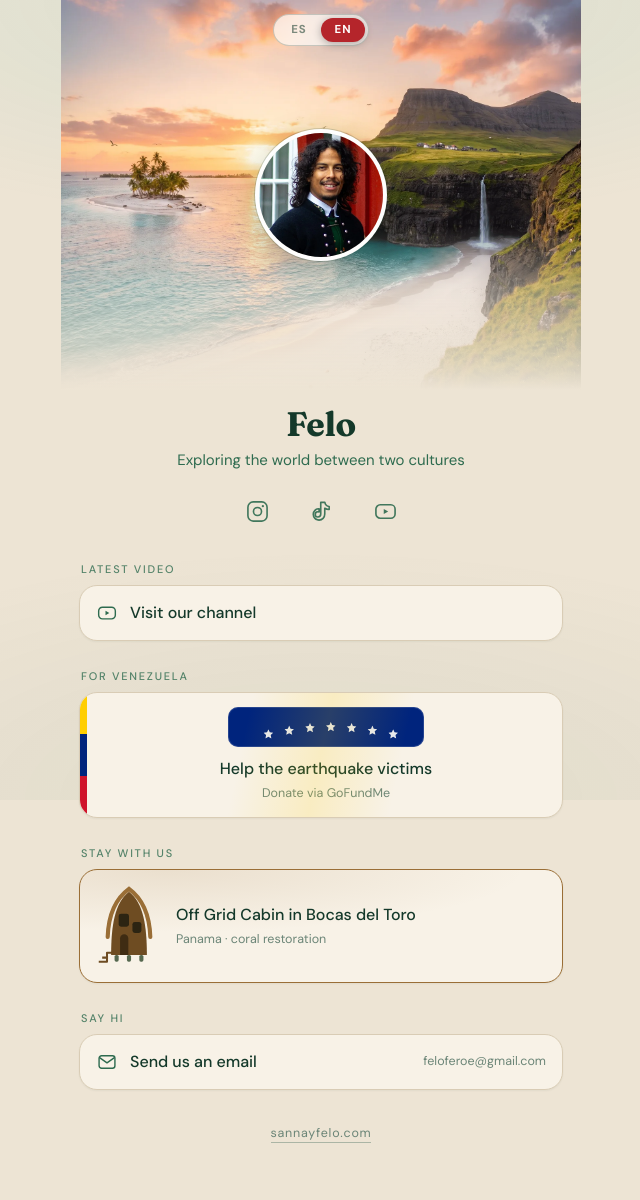
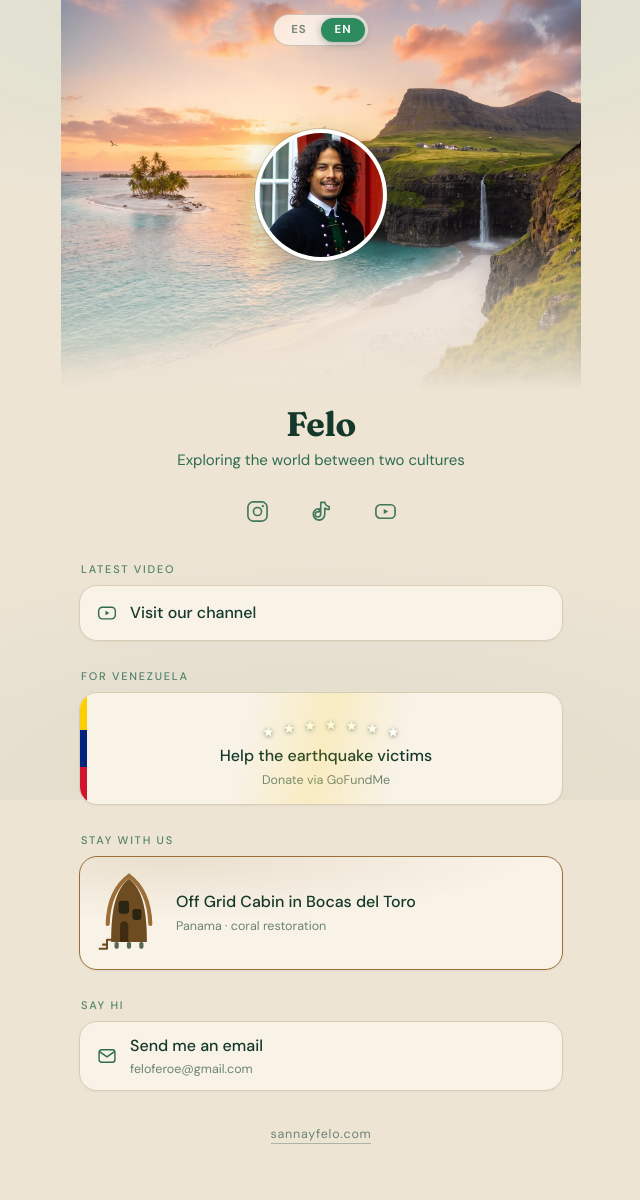
Before and after one commit to felonativo/work, a PHP site: page /felo/index.php in a window 1280 px wide. Shown: the whole page, without its empty margins (319-959 px from the left). Before the commit the page ends 1143 px from the top, so only its background shows below. Run offline with PHP 8.4, Linux system fonts and the light colour scheme; data that the repository does not hold is empty.

Commit message:
Green switch knob, star shadows instead of blue band, singular contact copy on personal pages
Co-Authored-By: Claude Opus 5 <noreply@anthropic.com>
Claude-Session: https://claude.ai/code/session_01Wnra6ZudjXYQqNCDEkM5cc

```diff
--- a/site/assets/style.css
+++ b/site/assets/style.css
@@ -20,6 +20,7 @@
 
   --wrap: 520px;
   --r: 18px;
+  --switch:     #2E8B5F;   /* language toggle knob */
   --ease: cubic-bezier(.2, .7, .3, 1);
 }
 
@@ -246,6 +247,8 @@ a.avatar:hover { transform: translateY(-3px); }
   padding: 12px 16px;
 }
 .card.row .ico { display: grid; place-items: center; width: 22px; color: var(--muted); flex: none; }
+.card.row .card-body { flex: 1; padding: 0; }
+.card.row .card-body .card-meta { margin-top: 2px; text-align: left; }
 .card.row .ico svg { width: 20px; height: 20px; }
 .card.row .card-label { flex: 1; }
 .card.row .card-meta { margin: 0; text-align: right; }
@@ -376,6 +379,7 @@ a.avatar:hover { transform: translateY(-3px); }
    ══════════════════════════════════════════════════════════════════ */
 
 [data-theme="sand"] {
+  --switch:     #2E8B5F;
   --bg:         #EDE4D4;
   --surface:    #F8F2E7;
   --surface-hi: #FFFDF8;
@@ -434,19 +438,16 @@ a.avatar:hover { transform: translateY(-3px); }
 [data-theme="sand"] .foot { color: var(--muted); }
 [data-theme="sand"] .foot a { border-color: rgba(107,133,119,.5); }
 
-/* Venezuela: white stars need a blue field on a light ground —
-   which is exactly what the real flag does. */
-.starfield { display: block; }
-[data-theme="sand"] .starfield {
-  width: 196px;
-  margin: 14px auto 2px;
-  padding: 3px 0 5px;
-  border-radius: 10px;
-  background: #00247D;
-  box-shadow: inset 0 0 0 1px rgba(255,255,255,.14);
+/* Venezuela: no blue field — each star carries its own soft shadow
+   so it lifts off the sand on its own. */
+[data-theme="sand"] .vzla .stars use {
+  opacity: 1;
+  filter: drop-shadow(0 1.5px 2.5px rgba(20,57,42,.55));
 }
-[data-theme="sand"] .vzla .stars { margin: 0 auto; }
-[data-theme="sand"] .vzla .stars use { opacity: .9; }
+[data-theme="sand"] .vzla:hover .stars use,
+[data-theme="sand"] .vzla:focus-visible .stars use {
+  filter: drop-shadow(0 2px 5px rgba(20,57,42,.7));
+}
 [data-theme="sand"] .vzla::after {
   background: linear-gradient(102deg, transparent 34%, rgba(255,206,0,.16) 50%, transparent 66%);
 }
@@ -505,8 +506,8 @@ a.avatar:hover { transform: translateY(-3px); }
   width: calc(50% - 3px);
   height: calc(100% - 6px);
   border-radius: 999px;
-  background: var(--accent);
-  box-shadow: 0 2px 8px rgba(0,0,0,.3);
+  background: var(--switch);
+  box-shadow: 0 2px 8px rgba(0,0,0,.28);
   transition: transform .28s var(--ease);
 }
 .lang[data-lang="en"] .knob { transform: translateX(100%); }
--- a/site/inc/render.php
+++ b/site/inc/render.php
@@ -187,7 +187,7 @@ function render_page(array $cfg, array $str, string $variant): string {
     <?= t($str['section_help'], 'h2', 'sec') ?>
     <a class="card vzla" href="<?= e($vz['url']) ?>" target="_blank" rel="noopener" data-track="venezuela">
       <span class="ribbon" aria-hidden="true"></span>
-      <span class="starfield"><?= star_arc() ?></span>
+      <?= star_arc() ?>
       <span class="card-body">
         <?= t($vz['label'], 'span', 'card-label') ?>
         <?= t($str['donate_via'], 'span', 'card-meta') ?>
@@ -226,7 +226,7 @@ function render_page(array $cfg, array $str, string $variant): string {
 
   <!-- 6. Contact -->
   <section class="block">
-    <?= t($str['section_hello'], 'h2', 'sec') ?>
+    <?= t($isCouple ? $str['section_hello'] : $str['section_hello_1'], 'h2', 'sec') ?>
     <?php if ($isCouple): ?>
       <?php foreach (['sanna', 'felo'] as $slug): $p = $cfg['people'][$slug]; ?>
         <a class="card row" href="mailto:<?= e($p['email']) ?>" data-track="email:<?= e($slug) ?>">
@@ -238,8 +238,10 @@ function render_page(array $cfg, array $str, string $variant): string {
     <?php else: ?>
       <a class="card row" href="mailto:<?= e($subject['email']) ?>" data-track="email:<?= e($variant) ?>">
         <span class="ico"><?= icon('mail') ?></span>
-        <?= t($str['email_us'], 'span', 'card-label') ?>
-        <span class="card-meta"><?= e($subject['email']) ?></span>
+        <span class="card-body">
+          <?= t($str['email_me'], 'span', 'card-label') ?>
+          <span class="card-meta"><?= e($subject['email']) ?></span>
+        </span>
       </a>
     <?php endif; ?>
   </section>
--- a/site/inc/strings.php
+++ b/site/inc/strings.php
@@ -11,11 +11,13 @@ return [
   'section_stay'   => ['es' => 'Quédate con nosotros','en' => 'Stay with us'],
   'section_more'   => ['es' => 'Más',                 'en' => 'More'],
   'section_hello'  => ['es' => 'Escríbenos',          'en' => 'Say hi'],
+  'section_hello_1'=> ['es' => 'Escríbeme',           'en' => 'Say hi'],
 
   'watch_on'       => ['es' => 'Ver en YouTube',      'en' => 'Watch on YouTube'],
   'channel_fallback' => ['es' => 'Ver nuestro canal', 'en' => 'Visit our channel'],
   'donate_via'     => ['es' => 'Donar vía GoFundMe',  'en' => 'Donate via GoFundMe'],
   'email_us'       => ['es' => 'Escríbenos un correo','en' => 'Send us an email'],
+  'email_me'       => ['es' => 'Escríbeme un correo', 'en' => 'Send me an email'],
 
   'lang_switch'    => ['es' => 'Cambiar idioma',      'en' => 'Switch language'],
 
```
